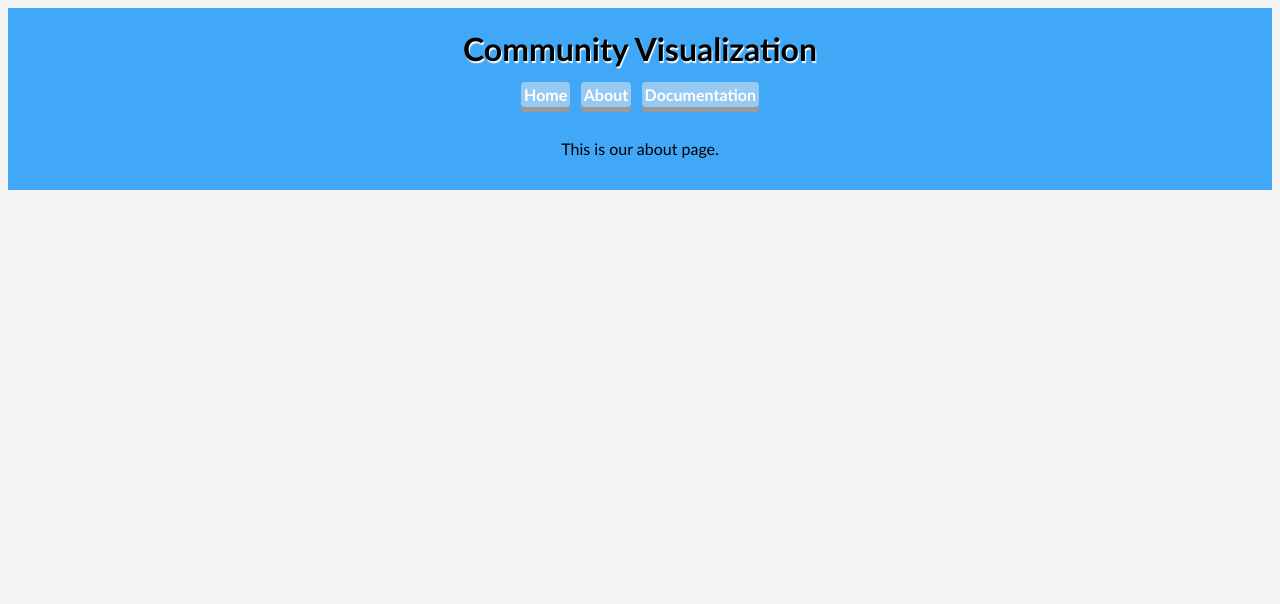
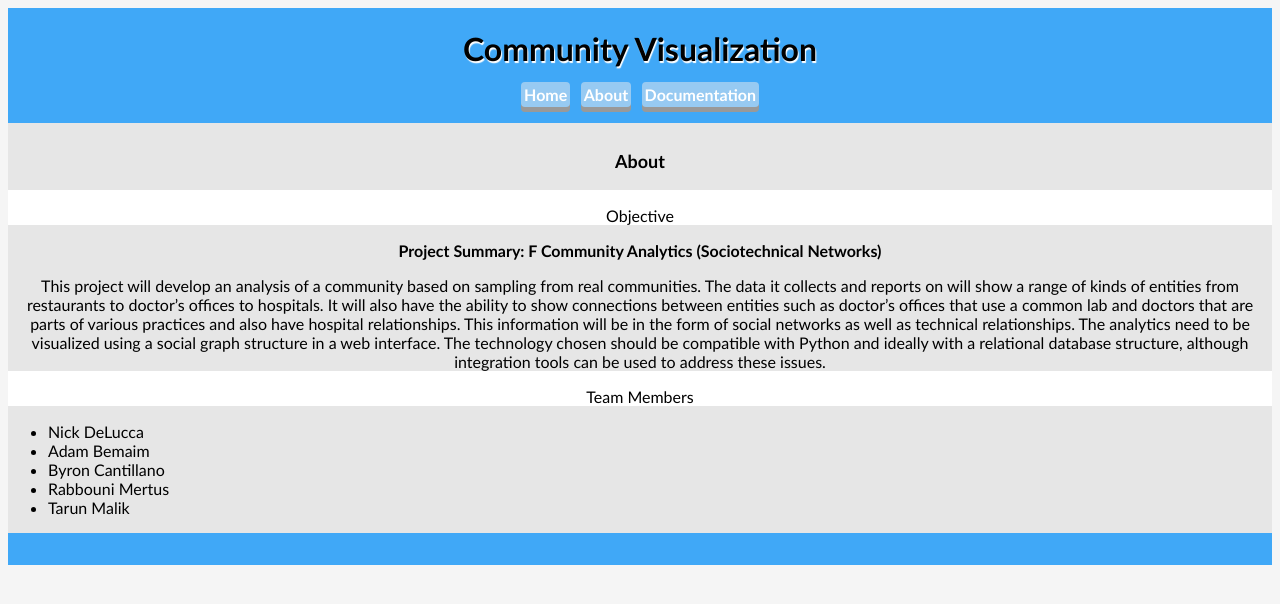
Before and after one commit to bcantillano/INST490_Capstone, a PHP site: page /about.html in a window 1280 px wide. Shown: the top 604 px of the page. Run offline with PHP 8.4, Linux system fonts and the light colour scheme.

Commit message:
Update HTML with pics + descriptions & about page

```diff
--- a/about.html
+++ b/about.html
@@ -24,7 +24,33 @@
         </div>
 
         <div class="wrapper">
-            <p>This is our about page.</p>
+            <div class="OutputContainer">
+                <h2>About</h2>
+
+                <div class="paragraph">
+                    <p>Objective </p>
+                </div>
+                <p><b>Project Summary: F Community Analytics (Sociotechnical Networks)</b></p>
+                <p>
+                    This project will develop an analysis of a community based on sampling from real communities.
+                    The data it collects and reports on will show a range of kinds of entities from restaurants to doctor’s
+                    offices to hospitals. It will also have the ability to show connections between entities such as doctor’s
+                    offices that use a common lab and doctors that are parts of various practices and also have hospital
+                    relationships. This information will be in the form of social networks as well as technical relationships.
+                    The analytics need to be visualized using a social graph structure in a web interface. The technology
+                    chosen should be compatible with Python and ideally with a relational database structure, although integration
+                    tools can be used to address these issues.</p>
+
+                <div class="paragraph">
+                    <p>Team Members </p>
+                </div>
+                <ul>
+                    <li>Nick DeLucca</li>
+                    <li>Adam Bemaim</li>
+                    <li>Byron Cantillano</li>
+                    <li>Rabbouni Mertus</li>
+                    <li>Tarun Malik</li>
+                </ul>
         </div>
 
 
--- a/style.css
+++ b/style.css
@@ -62,6 +62,7 @@
   p {
     font-size: 16px;
     margin-bottom: auto;
+    text-align: center;
   }
 
   a {
@@ -104,9 +105,11 @@
 
   .viz {
       display: flex;
+      /*flex-direction: column;*/
       justify-content: center;
-    align-items: center;
-      background-color: rgb(160, 160, 160);
+      align-items: center;
+      background-color: #e6e6e6;
+      width: auto;
   }
 
   .filter {
@@ -132,3 +135,8 @@
     max-width: 157px;
     margin-right: 1em;
   }
+
+  .paragraph{
+    background-color: rgb(255, 255, 255);
+    text-align: center;
+  }
```
Also changed, not shown: index.html (+42 -3 lines), Images/Full_chain.png (added), Images/Full_network.png (added), Images/Restaurant_to_worker.png (added), Images/Supplier_to_Restaurant.png (added).
